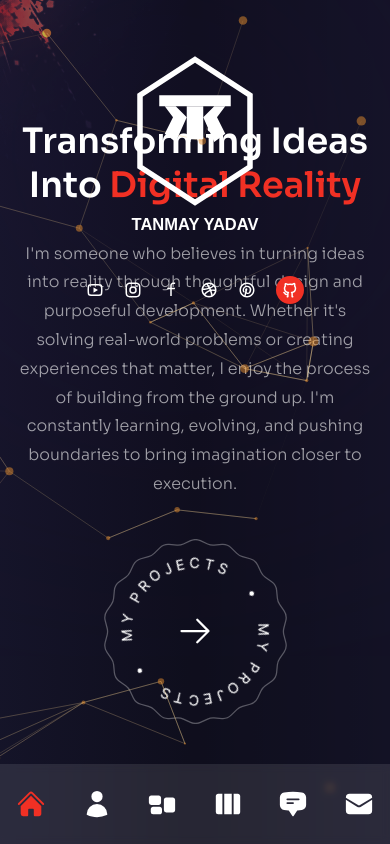
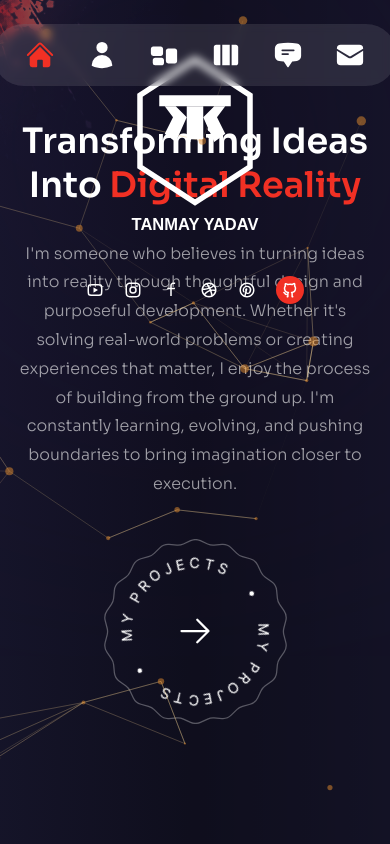
Before and after one commit to tanmaycooks/Myportfolio, a Next.js app: page / in a window 390 px wide. Built offline with nearby package versions, Linux system fonts and the light colour scheme.

Commit message:
Update Nav.jsx

```diff
--- a/components/Nav.jsx
+++ b/components/Nav.jsx
@@ -33,8 +33,8 @@ const Nav = () => {
   const pathname = usePathname();
 
   return (
-    <nav className="flex flex-col items-center xl:justify-center gap-y-4 fixed h-max bottom-0 mt-auto xl:right-[2%] z-50 top-0 w-full xl:w-16 xl:max-w-md xl:h-screen">
-      <div className="flex w-full xl:flex-col items-center justify-between xl:justify-center gap-y-10 px-4 md:px-40 xl:px-0 h-[80px] xl:h-max py-8 bg-white/10 backdrop-blur-sm text-3xl xl:text-xl xl:rounded-full">
+    <nav className="fixed top-6 left-1/2 -translate-x-1/2 z-50 w-auto flex justify-center">
+      <div className="flex flex-row items-center gap-x-8 px-8 py-4 bg-white/10 backdrop-blur-sm text-3xl rounded-full">
         {navData.map((link, i) => (
           <Link
             className={`${
@@ -43,24 +43,22 @@ const Nav = () => {
             href={link.path}
             key={i}
           >
-            {/* tolltip */}
+            {/* tooltip */}
             <div
               role="tooltip"
-              className="absolute pr-14 right-0 hidden xl:group-hover:flex"
+              className="absolute left-1/2 -translate-x-1/2 top-full mt-2 hidden group-hover:flex"
             >
               <div className="bg-white relative flex text-primary items-center p-[6px] rounded-[3px]">
                 <div className="text-[12px] leading-none font-semibold capitalize">
                   {link.name}
                 </div>
-
                 {/* triangle */}
                 <div
-                  className="border-solid border-l-white border-l-8 border-y-transparent border-y-[6px] border-r-0 absolute -right-2"
+                  className="border-solid border-t-white border-t-8 border-x-transparent border-x-[6px] border-b-0 absolute top-0 left-1/2 -translate-x-1/2 -mt-2"
                   aria-hidden
                 />
               </div>
             </div>
-
             {/* icon */}
             <div>
               <link.Icon aria-hidden />
```
